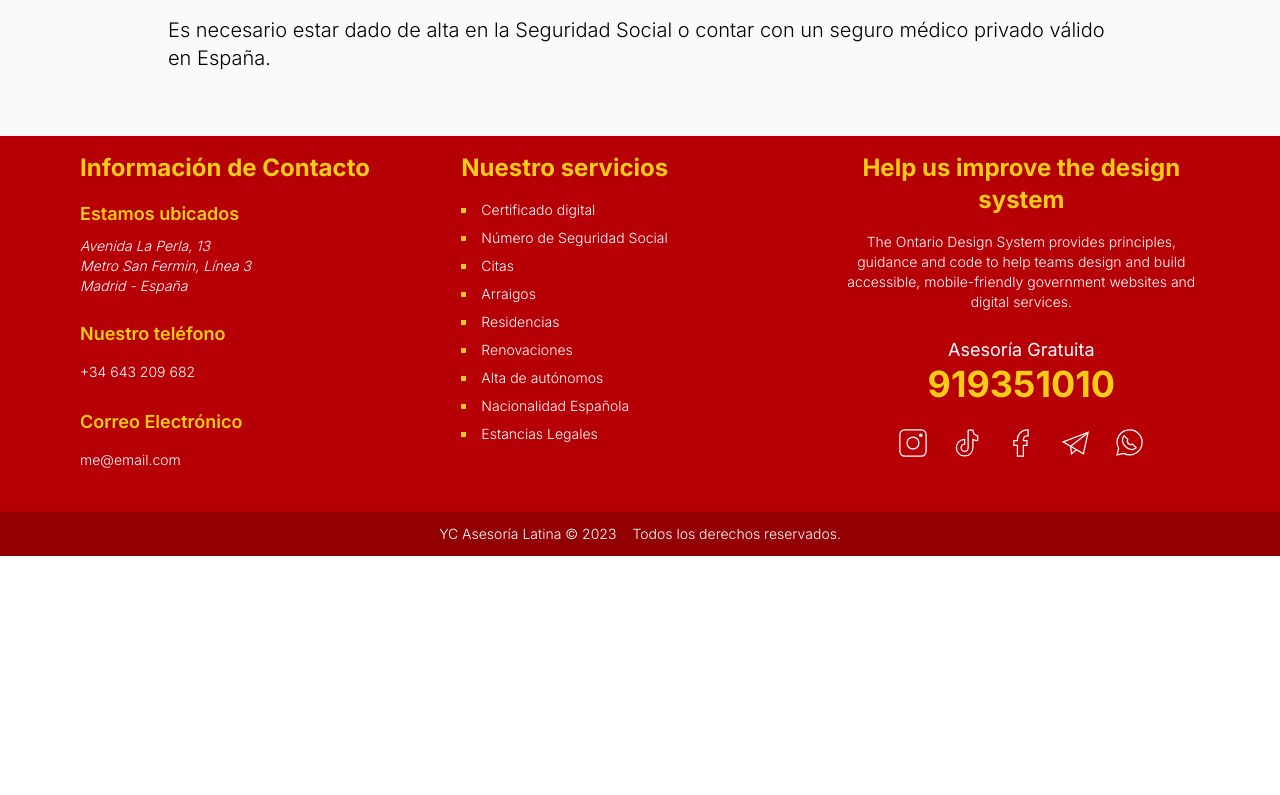
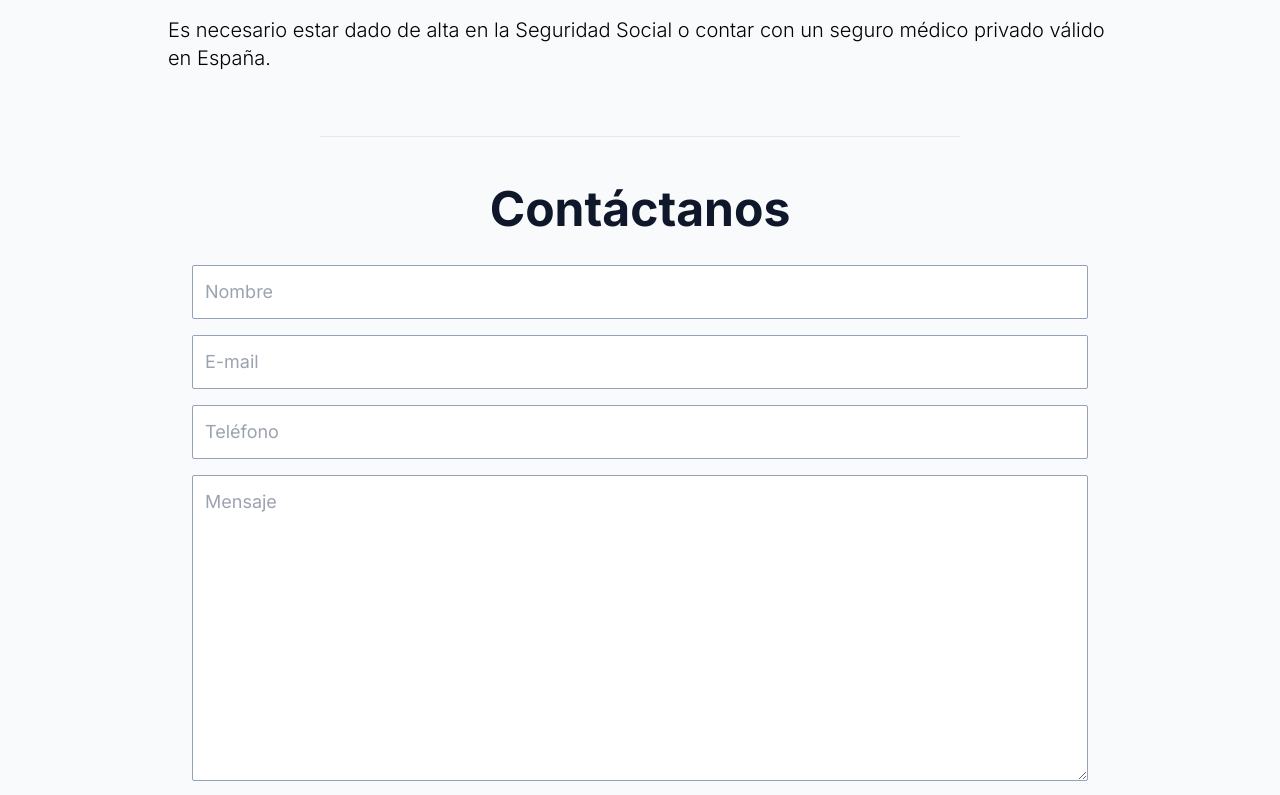
Before and after one commit to ByronCalvete/yc-asesoria-next, a Next.js app: page /arraigos in a window 1280 px wide. Shown: the part 2663-3458 px from the top of the page. Before the commit the page ends 3219 px from the top, so only its background shows below. Built offline with nearby package versions, Linux system fonts and the light colour scheme.

Commit message:
add: contact form compoenent in arraigos page

```diff
--- a/app/arraigos/page.jsx
+++ b/app/arraigos/page.jsx
@@ -1,5 +1,5 @@
 import Image from 'next/image'
-import Link from 'next/link'
+import ContactForm from '../components/ContactForm'
 
 const data = {
   arraigos: [
@@ -100,6 +100,10 @@ export default function Arraigos() {
           ))}
         </ul>
       </section>
+
+      <hr className="mx-auto bg-black dark:bg-white w-1/2" />
+
+      <ContactForm />
     </main>
   )
 }
```
